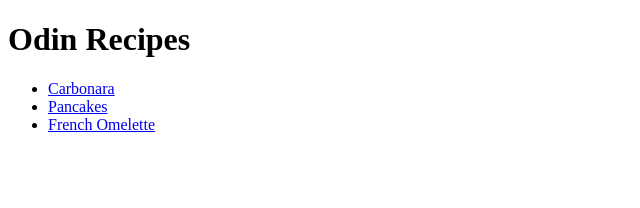
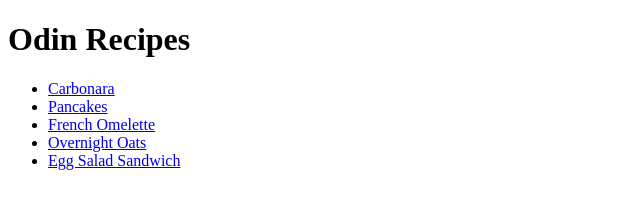
Before and after one commit to benpashiro/odin-recipes, a plain HTML site: page index.html in a window 1280 px wide. Shown: the whole page, without its empty margins (0-640 px from the left). Drawn offline with Linux system fonts and the light colour scheme.

Commit message:
Add oats, sandwich recipes to the list

```diff
--- a/index.html
+++ b/index.html
@@ -11,6 +11,8 @@
         <li><a href="./recipes/carbonara.html">Carbonara</a></li>
         <li><a href="./recipes/pancakes.html">Pancakes</a></li>
         <li><a href="./recipes/french-omelette.html">French Omelette</a></li>
+        <li><a href="./recipes/overnight-oats.html">Overnight Oats</a></li>
+        <li><a href="./recipes/egg-salad-sandwich.html">Egg Salad Sandwich</a></li>
     </ul>
 
 </body>
```
